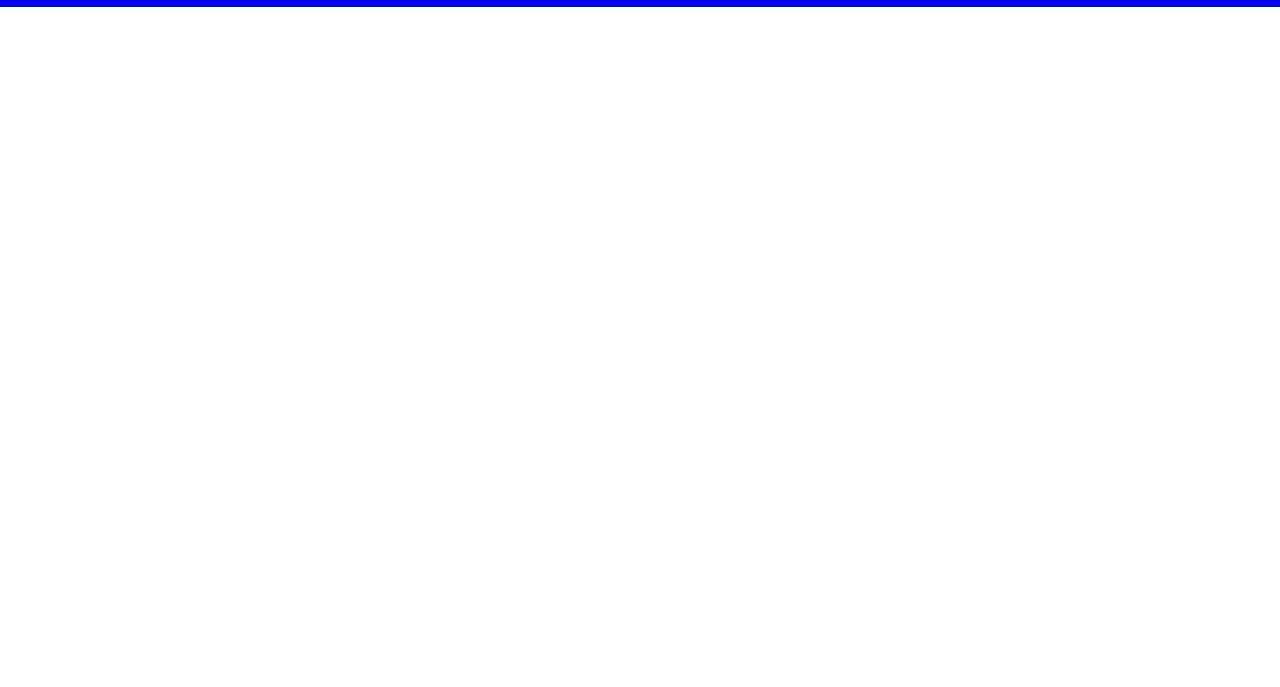
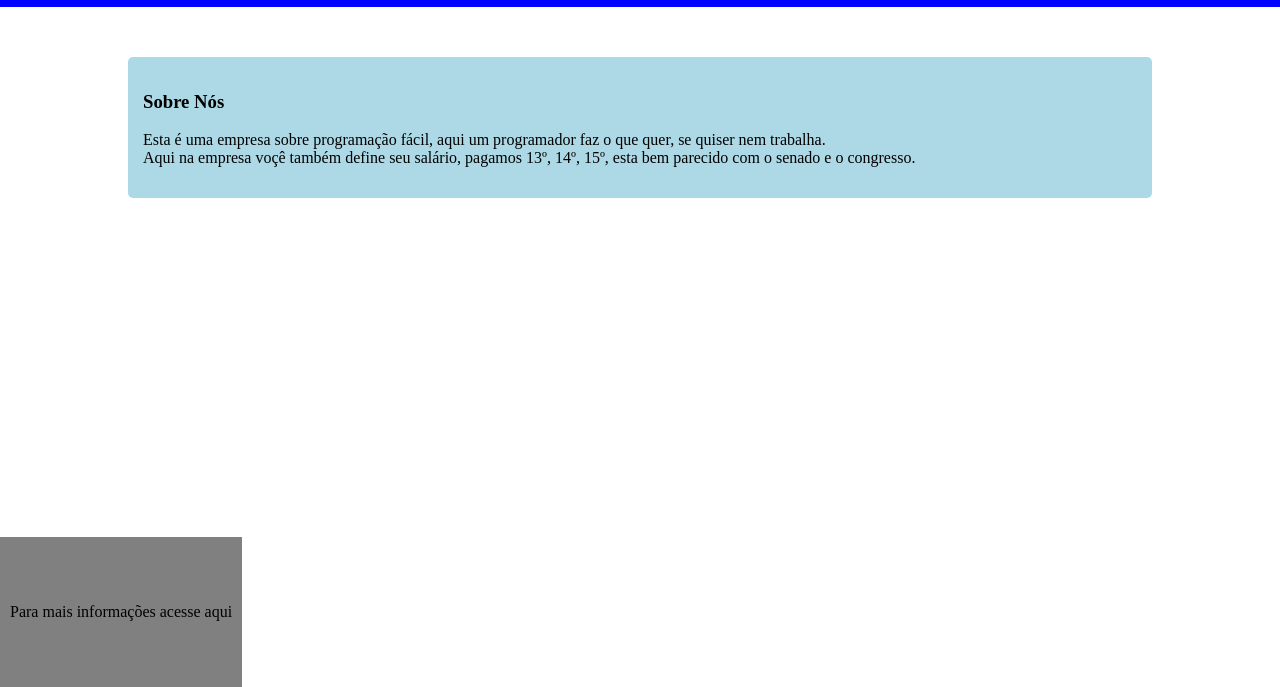
Before and after one commit to AbnerRibeiro/5-projeto-aula-6, a plain HTML site: page index.html in a window 1280 px wide. Shown: the part 113-800 px from the top of the page. Drawn offline with Linux system fonts and the light colour scheme.

Commit message:
section finalizada, trabalhando no footer

```diff
--- a/css/estilos.css
+++ b/css/estilos.css
@@ -2,7 +2,7 @@ body{
 	margin: 0;
 }
 
-header{
+#alinhando-header {
 	background-color: blue;
 	display: flex;
 	justify-content: space-between;
@@ -25,3 +25,20 @@ header>ul>li{
 	border-radius: 5px
 
 }
+
+
+article {
+	background-color: lightblue;
+	margin: 50px 10% 0 10%;
+	padding: 15px;
+	border-radius: 5px;
+}
+
+footer {
+	position: fixed;
+	left: 0px;
+	bottom: 0px;
+	background-color: grey;
+	padding: 50px 10px;
+
+}
--- a/index.html
+++ b/index.html
@@ -7,7 +7,7 @@
 	</head>
 	<body>
 		<main>
-			<header>
+			<header id="alinhando-header">
 				<img src="https://source.unsplash.com/100x100/?soccer" alt="">
 				<ul>
 					<li>Grêmio</li>
@@ -16,10 +16,16 @@
 				</ul>
 			</header>
 			<section>
+				<article>
+					<header>
+						<h3>Sobre Nós</h3>
+					</header>
+					<p>Esta é uma empresa sobre programação fácil, aqui um programador faz o que quer, se quiser nem trabalha. <br>Aqui na empresa voçê também define seu salário, pagamos 13º, 14º, 15º, esta bem parecido com o senado e o congresso.</p>
+				</article>
 
 			</section>
 			<footer>
-
+				<p>Para mais informações acesse <a href=""></a>aqui</p>
 			</footer>
 		</main>
 
```
